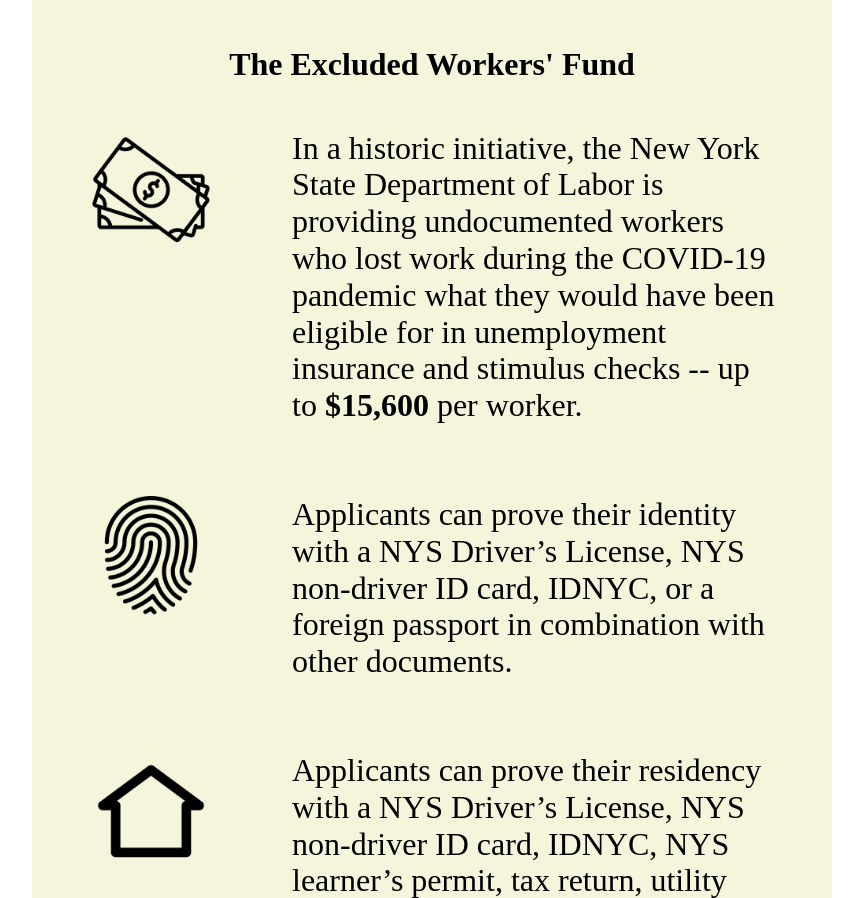
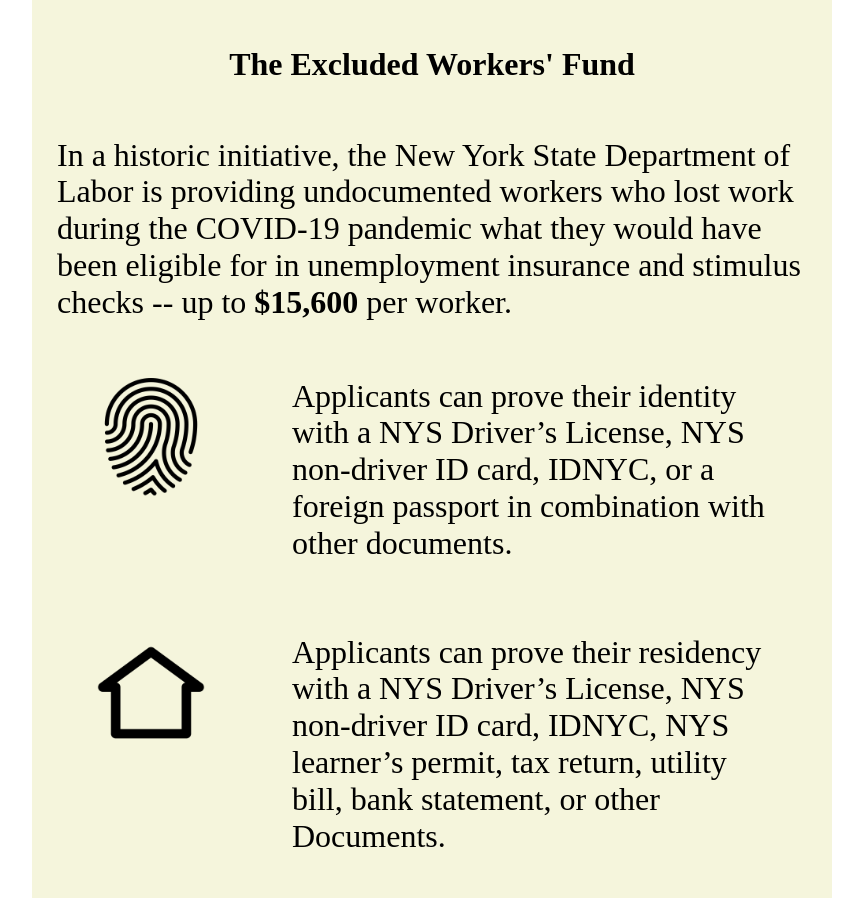
Before and after one commit to pitaarji/EWF, a plain HTML site: page index.html in a window 1280 px wide. Shown: the top 898 px of the page, without its empty margins (208-1071 px from the left). Drawn offline with nearby package versions, Linux system fonts and the light colour scheme.

Commit message:
Update index.html

```diff
--- a/index.html
+++ b/index.html
@@ -25,13 +25,15 @@
 </head>
 
 <body>
+
+
   <div class="container">
       <h1 align=center>The Excluded Workers' Fund</h1>
     <div class="flex">
+      <p>
+        In a historic initiative, the New York State Department of Labor is providing undocumented workers who lost work during the COVID-19 pandemic what they would have been eligible for in unemployment insurance and stimulus checks --  up to <b>$15,600</b> per  worker.
+      </p>
 
-      <div class="icon">
-        <img src="images/money2.png" alt="Money money money"></div>
-      <div class="text">In a historic initiative, the New York State Department of Labor is providing undocumented workers who lost work during the COVID-19 pandemic what they would have been eligible for in unemployment insurance and stimulus checks --  up to <b>$15,600</b> per  worker. </div>
 
 
       <div class="icon">
@@ -64,7 +66,8 @@ To date, <b>103,502</b>  claims have been accepted by the Department of Labor.
 
 
     </div>
-    <p>Drawings by the Noun Project.</p>
+    <p>Icon illustrations by the Noun Project.</p>
+    <p>Information from the <a href="https://dol.ny.gov/excluded-workers-fund-data">New York  Department of Labor</a></p>
   </div>
 
 
```
